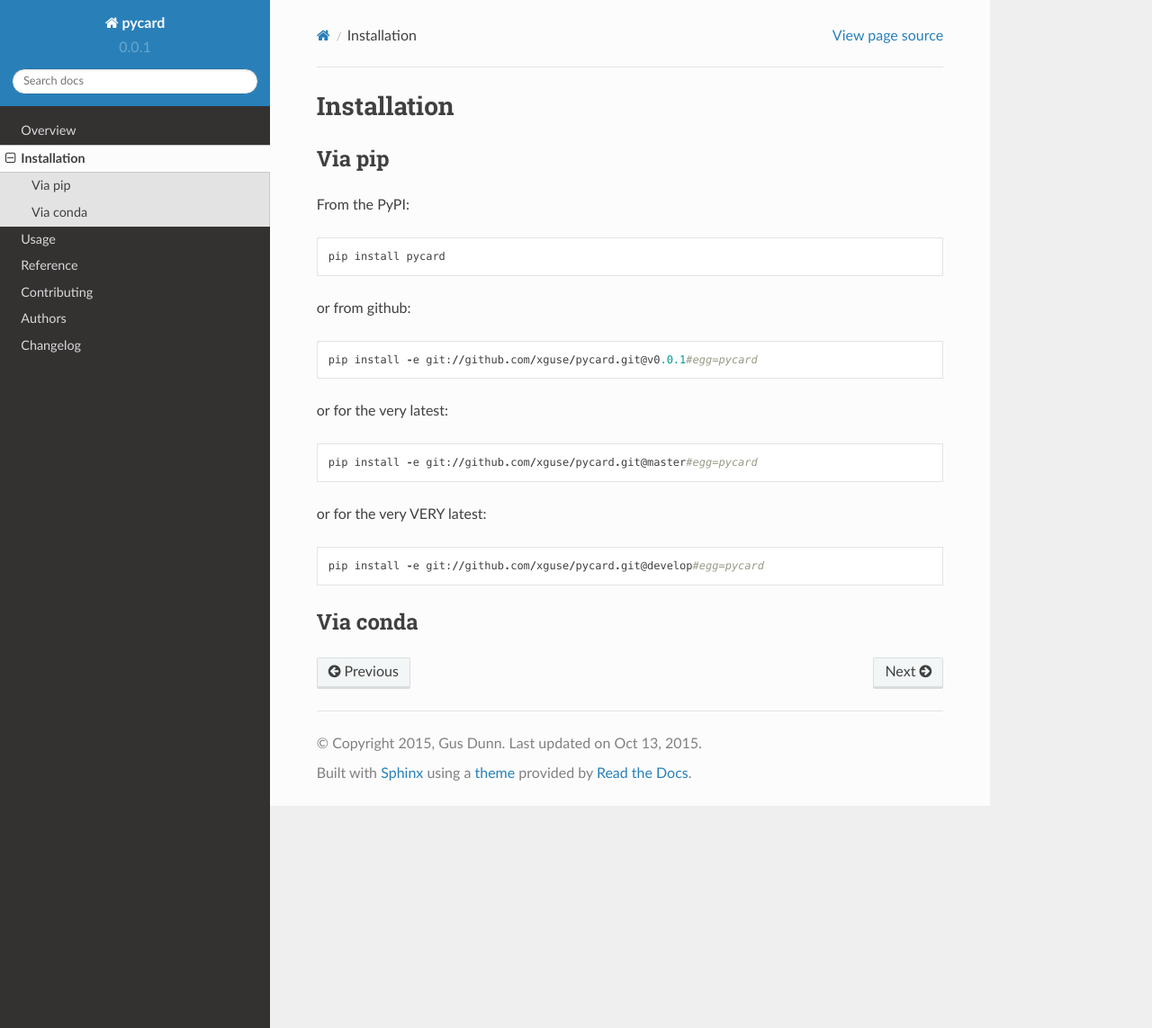
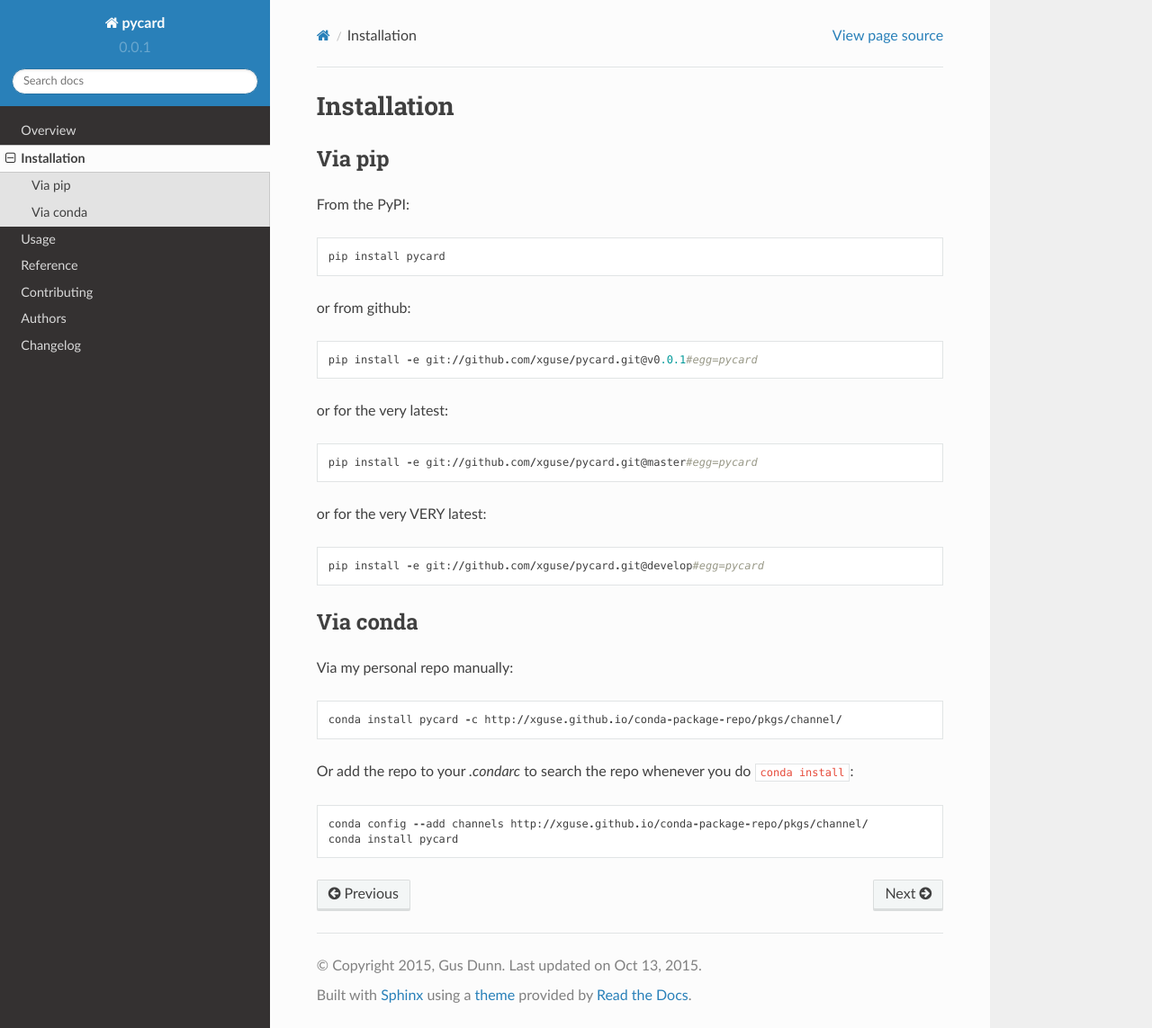
Before and after one commit to xguse/picard-wrap, a Sphinx documentation site: the page built from docs/installation.rst, in a window 1280 px wide and 1143 px high. Shown: the whole window at 90% size. Built offline with Sphinx 7.4.7 and the Read the Docs theme 2.0.0, drawn with Linux system fonts in a browser that asks for light colours.

Commit message:
added conda instructions to install.rst

```diff
--- a/docs/installation.rst
+++ b/docs/installation.rst
@@ -24,3 +24,13 @@ or for the very VERY latest::
 
 Via conda
 ---------
+
+Via my personal repo manually::
+
+    conda install pycard -c http://xguse.github.io/conda-package-repo/pkgs/channel/
+
+
+Or add the repo to your `.condarc` to search the repo whenever you do ``conda install``::
+
+    conda config --add channels http://xguse.github.io/conda-package-repo/pkgs/channel/
+    conda install pycard
```
